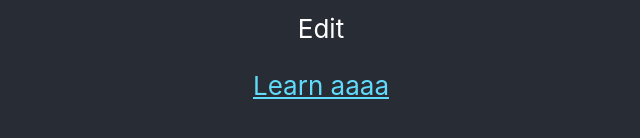
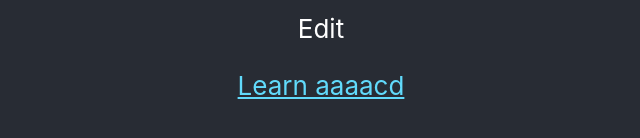
Before and after one commit to AbdullahMufti/dataretrieval, a React (Create React App) app: page / in a window 1280 px wide. Shown: the part 356-494 px from the top of the page, without its empty margins (319-959 px from the left). Built offline with nearby package versions, Linux system fonts and the light colour scheme.

Commit message:
Update App.js

```diff
--- a/src/App.js
+++ b/src/App.js
@@ -14,7 +14,7 @@ function App() {
           target="_blank"
           rel="noopener noreferrer"
         >
-          Learn aaaa
+          Learn aaaacd
         </a>
       </header>
     </div>
```
